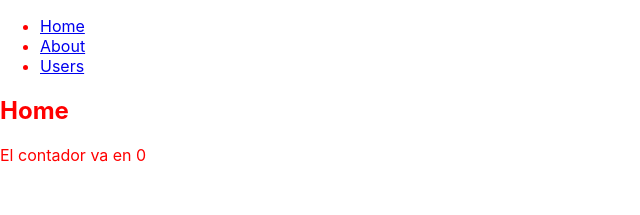
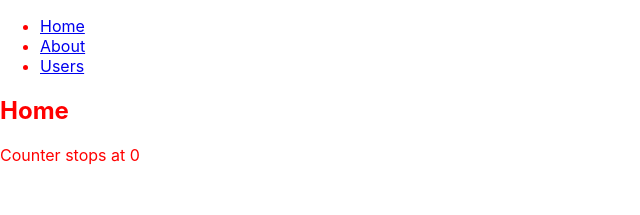
Before and after one commit to ByYuto/GuideToTheGalaxyFrontend, a React (Create React App) app: page / in a window 1280 px wide. Shown: the top 215 px of the page, without its empty margins (0-640 px from the left). Built offline with nearby package versions, Linux system fonts and the light colour scheme.

Commit message:
Code style fixes

```diff
--- a/src/views/About.js
+++ b/src/views/About.js
@@ -1,6 +1,6 @@
-import React, { useState } from 'react';
-import { incrementCounter } from '../redux/reducers/counter';
-import { useDispatch, useSelector } from 'react-redux';
+import React from "react";
+import { incrementCounter } from "../redux/reducers/counter";
+import { useDispatch, useSelector } from "react-redux";
 
 export default function About() {
   const counter = useSelector(state => state.counter.counter);
@@ -8,9 +8,11 @@ export default function About() {
   function onButtonClick() {
     dispatch(incrementCounter());
   }
-    return <div><h2>About</h2>
-        <p>El contador va en {counter}</p>
+  return (
+    <div>
+      <h2>About</h2>
+      <p>Counter goes to {counter}</p>
       <button onClick={onButtonClick}>Press me</button>
-
     </div>
+  );
 }
--- a/src/views/Home.js
+++ b/src/views/Home.js
@@ -1,9 +1,11 @@
-import React from 'react';
-import { useSelector } from 'react-redux';
+import React from "react";
+import { useSelector } from "react-redux";
 export default function Home() {
-    const counter = useSelector(state => state.counter.counter);
-    return <div>
-        <h2>Home</h2>
-        <p>El contador va en {counter}</p>
+  const counter = useSelector(state => state.counter.counter);
+  return (
+    <div>
+      <h2>Home</h2>
+      <p>Counter stops at {counter}</p>
     </div>
+  );
 }
```
Lines whose indentation alone changed are shown as unchanged.
